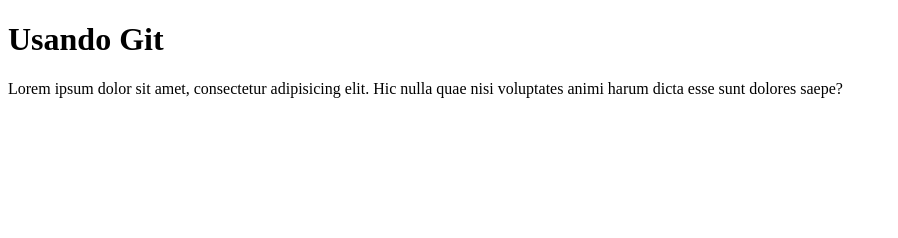
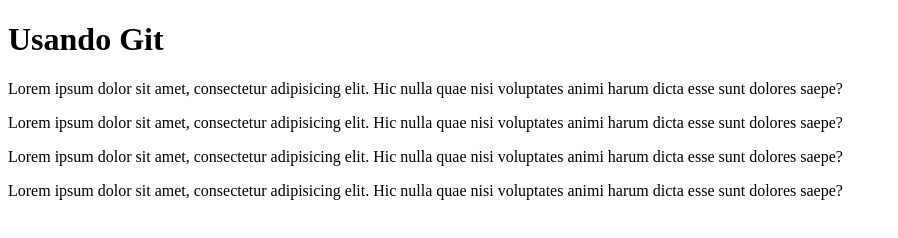
Before and after one commit to pgrl77/repogit24184, a plain HTML site: page index.html in a window 1280 px wide. Shown: the whole page, without its empty margins (0-898 px from the left). Drawn offline with Linux system fonts and the light colour scheme.

Commit message:
Update index.html
Se agrego 3 parrafos

```diff
--- a/index.html
+++ b/index.html
@@ -10,5 +10,9 @@
         <h1>Usando Git</h1>
     </Header>
     <p>Lorem ipsum dolor sit amet, consectetur adipisicing elit. Hic nulla quae nisi voluptates animi harum dicta esse sunt dolores saepe?</p>
+      <p>Lorem ipsum dolor sit amet, consectetur adipisicing elit. Hic nulla quae nisi voluptates animi harum dicta esse sunt dolores saepe?</p>
+      <p>Lorem ipsum dolor sit amet, consectetur adipisicing elit. Hic nulla quae nisi voluptates animi harum dicta esse sunt dolores saepe?</p>
+      <p>Lorem ipsum dolor sit amet, consectetur adipisicing elit. Hic nulla quae nisi voluptates animi harum dicta esse sunt dolores saepe?</p>
+
 </body>
 </html>
```
